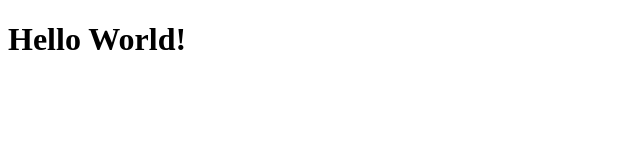
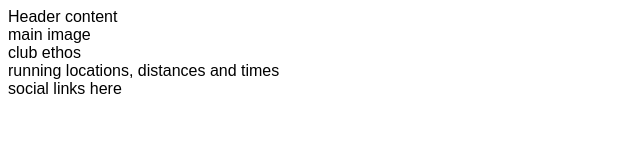
Before and after one commit to glimoire/project-1, a plain HTML site: page index.html in a window 1280 px wide. Shown: the whole page, without its empty margins (0-640 px from the left). Drawn offline with Linux system fonts and the light colour scheme.

Commit message:
Add meta data to head, connect css file and add core structure for home page

```diff
--- a/assets/css/style.css
+++ b/assets/css/style.css
@@ -0,0 +1,3 @@
+body {
+    font-family: Arial;
+}
--- a/index.html
+++ b/index.html
@@ -4,9 +4,23 @@
     <meta charset="UTF-8">
     <meta http-equiv="X-UA-Compatible" content="IE=edge">
     <meta name="viewport" content="width=<device-width>, initial-scale=1.0">
-    <title>Document</title>
+        <meta name="keywords" content="love running, running club, ireland, dublin">
+        <link rel="stylesheet" href="assets/css/style.css">
+    <title>Love Running</title>
 </head>
 <body>
-    <h1>Hello World!</h1>
+    <header>Header content</header>
+        <section>
+            main image
+        </section>
+        <section>
+            club ethos
+        </section>
+        <section>
+            running locations, distances and times
+        </section>
+        <footer>
+            social links here
+        </footer>
 </body>
 </html>
```
